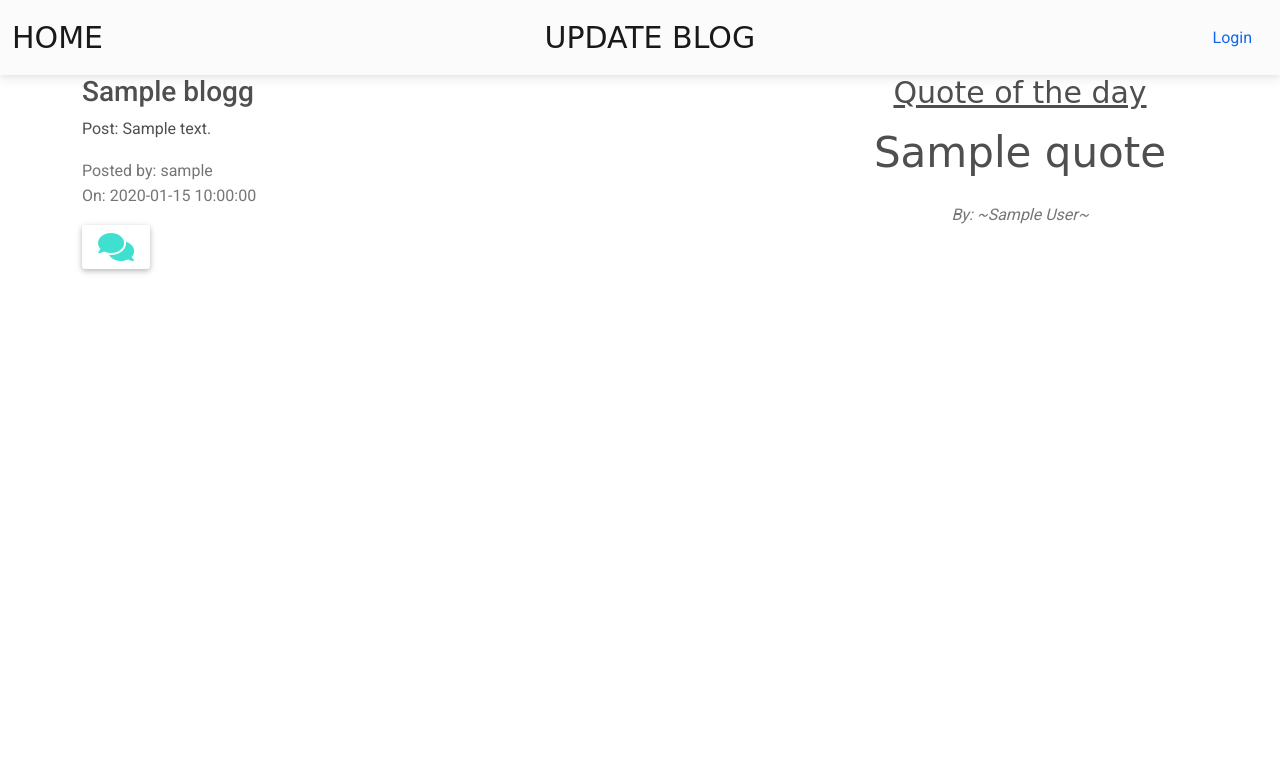
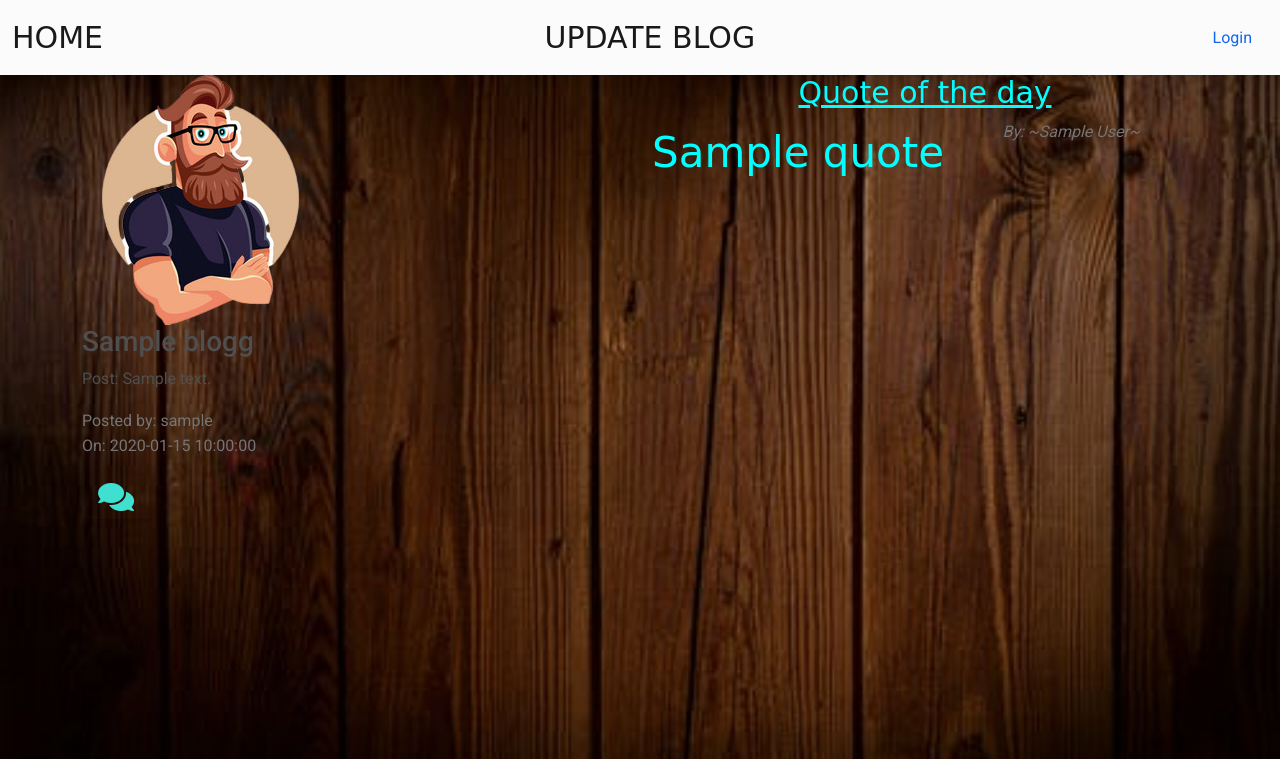
Before and after one commit to Barrack-coder/P-Blog, a Flask app: template app/templates/index.html in a window 1280 px wide. Shown: the top 759 px of the page. Run offline with Flask 2, Linux system fonts and the light colour scheme; tables that the repository leaves empty hold one stand-in row (values such as "Sample post"); the template is opened without the code that fills it: values that come from a table or form of the project are taken from there, most other values are stand-ins (such as "Sample title", 1, 10 or a date in 2020); some libraries are stand-ins or nearby versions.

Commit message:
push to heroku

```diff
--- a/app/static/css/style.css
+++ b/app/static/css/style.css
@@ -5,7 +5,7 @@
 }
 
 body {
-    background: linear-gradient( 0deg, rgba(0, 0, 0, 0.2), rgba(0, 0, 0, 0.2)), url('../images/blg.jpeg') no-repeat center center fixed;
+    background: linear-gradient( 0deg, rgba(0, 0, 0, 0.2), rgba(2, 2, 2, 0.2)), url('../images/pexels-photo-326333.jpeg') no-repeat center center fixed;
     -moz-background-size: cover;
     -webkit-background-size: cover;
     -o-background-size: cover;
--- a/app/templates/base.html
+++ b/app/templates/base.html
@@ -8,6 +8,9 @@
     <title>BLOG</title>
     {% endif %}
     {% block styles%}
+
+<link rel="stylesheet" type="text/css" href="{{ url_for('static',filename='css/style.css') }}">
+
 <!-- Font Awesome -->
 <link
   href="https://cdnjs.cloudflare.com/ajax/libs/font-awesome/5.15.1/css/all.min.css"
--- a/app/templates/index.html
+++ b/app/templates/index.html
@@ -1,17 +1,10 @@
-{% extends 'base.html'%}
-{% import "bootstrap/wtf.html" as wtf %}
-
-{% block css %}
-    {{ super() }}
-<link rel="stylesheet" type="text/css" href="{{ url_for('static',filename='css/style.css') }}">
-{% endblock %}
-
-{% block content %}
+{% extends 'base.html'%} {% import "bootstrap/wtf.html" as wtf %} {% block css %} {{ super() }}
+<link rel="stylesheet" type="text/css" href="{{ url_for('static',filename='css/style.css') }}"> {% endblock %} {% block content %}
 
 <div class="container" id="cov">
     <div class="row">
-        <div class="col-md-8">
-            {% if blog%} {% for item in blog %}
+        <div class="col-md-6">
+            <img src="{{url_for('static',filename='./images/bv edit.png')}}" alt=""> {% if blog%} {% for item in blog %}
 
             <h3>{{item.title}}</h3>
             <p>Post: {{item.blog_content}}</p>
@@ -20,12 +13,13 @@
                         <i class="fa fa-comments" style="font-size: 32px; color: turquoise;"></i>
                     </button></a> {% endfor %} {% endif%}
         </div>
-        <div class="col-md-4">
-            <h5 class="text-center" style="font-family: 'Shadows Into Light', cursive; text-decoration:underline;font-size:30px;">
+        <div class="col-md-6">
+
+            <h5 class="text-center" style="font-family: 'Shadows Into Light', cursive; text-decoration:underline;font-size:30px;color:aqua">
                 Quote of the day</h5>
 
-            <p class="text-center" style="font-family: 'Rampart One', cursive; font-size: 42px;">{{quotes.quote}}</p>
-            <p class="text-muted text-center"><em>By: ~{{quotes.author}}~</em></p>
+            <p class="text-center" style="float:left; font-family: 'Rampart One', cursive; font-size: 42px;color:aqua ">{{quotes.quote}}</p>
+            <p class="text-muted text-center" style="color: aqua;"><em>By: ~{{quotes.author}}~</em></p>
 
         </div>
     </div>
```
Also changed, not shown: app/static/images/bv edit.png (added), app/static/images/pexels-photo-326333.jpeg (added).
